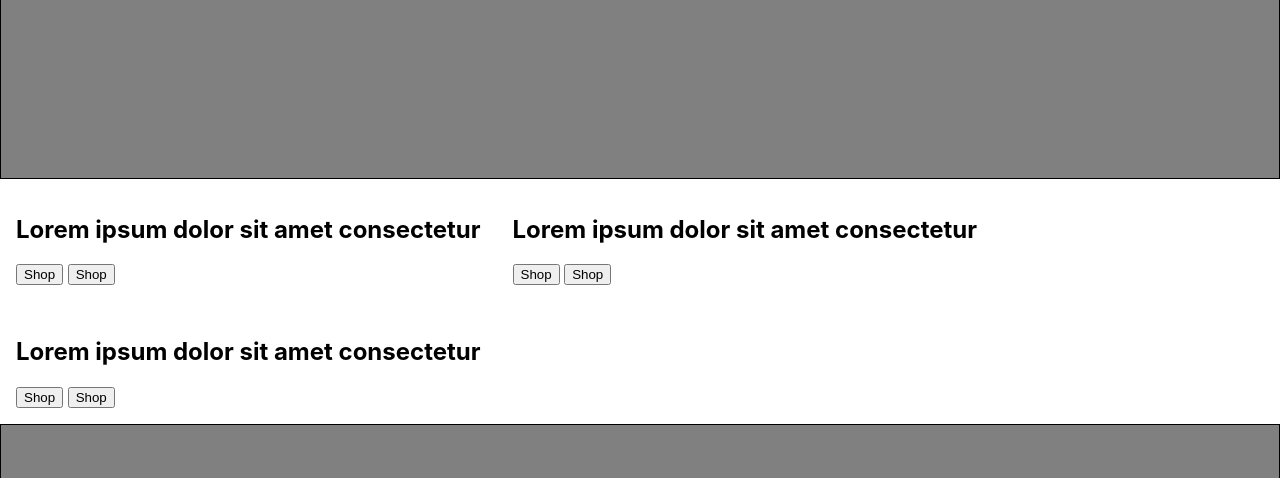
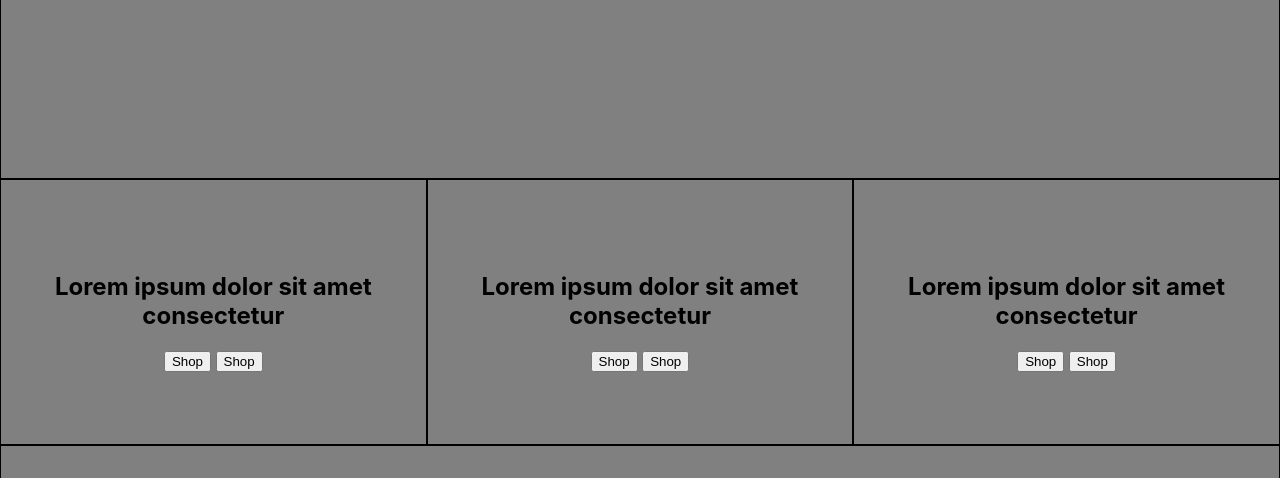
Before and after one commit to Superflyreid/website-distellery, a plain HTML site: page index.html in a window 1280 px wide. Shown: the part 322-800 px from the top of the page. Drawn offline with Linux system fonts and the light colour scheme.

Commit message:
Update index.html

```diff
--- a/index.html
+++ b/index.html
@@ -21,15 +21,15 @@
   </div>
   <div>
     <div class="wrapper">
-      <minorhero class="box">
+      <minorhero1 class="box">
         <h2>Lorem ipsum dolor sit amet consectetur</h2> <button>Shop</button> <button>Shop</button>
-      </minorhero>
-      <minorhero class="box">
+      </minorhero1>
+      <minorhero2 class="box">
         <h2>Lorem ipsum dolor sit amet consectetur</h2> <button>Shop</button> <button>Shop</button>
-      </minorhero>
-      <minorhero class="box">
+      </minorhero2>
+      <minorhero3 class="box">
         <h2>Lorem ipsum dolor sit amet consectetur</h2> <button>Shop</button> <button>Shop</button>
-      </minorhero>
+      </minorhero3>
     </div>
     <div class="wrapper">
       <call class="box">
```
